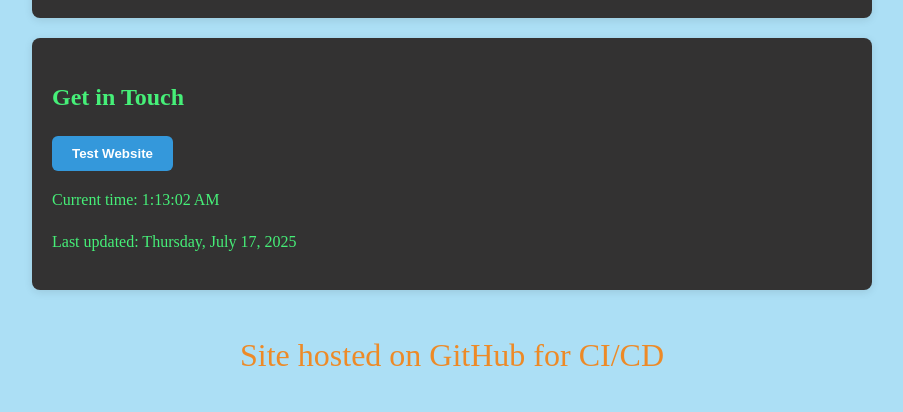
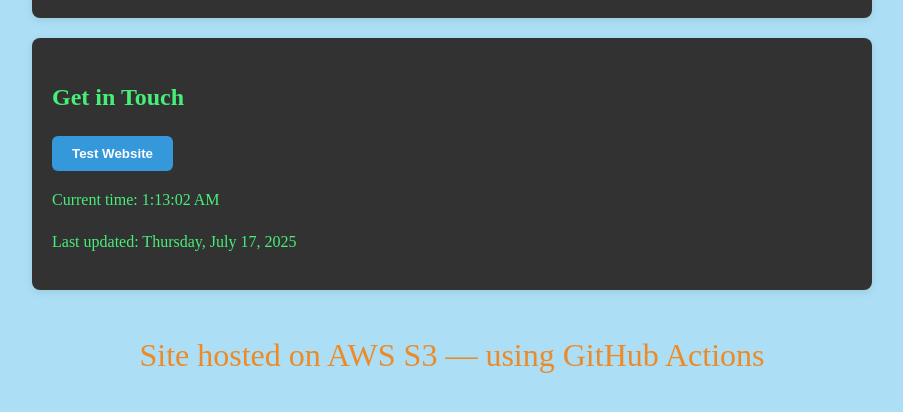
Before and after one commit to Sandhya-1301/Website-Deploy-Github-S3, a plain HTML site: page index.html in a window 1280 px wide. Shown: the part 730-1142 px from the top of the page, without its empty margins (188-1091 px from the left). Drawn offline with Linux system fonts and the light colour scheme.

Commit message:
Update index.html

```diff
--- a/index.html
+++ b/index.html
@@ -26,8 +26,8 @@
   </section>
 
   <footer>
-    <p>Site hosted on GitHub for CI/CD</p>
-    <!--<p>Site hosted on AWS S3 — using GitHub Actions</p>-->
+    <p>Site hosted on AWS S3 — using GitHub Actions</p>
+    <!--<p>Site hosted on GitHub for CI/CD</p>-->
     <!--<p>Site hosted on  Internal Device</p>-->
   </footer>
 
```
